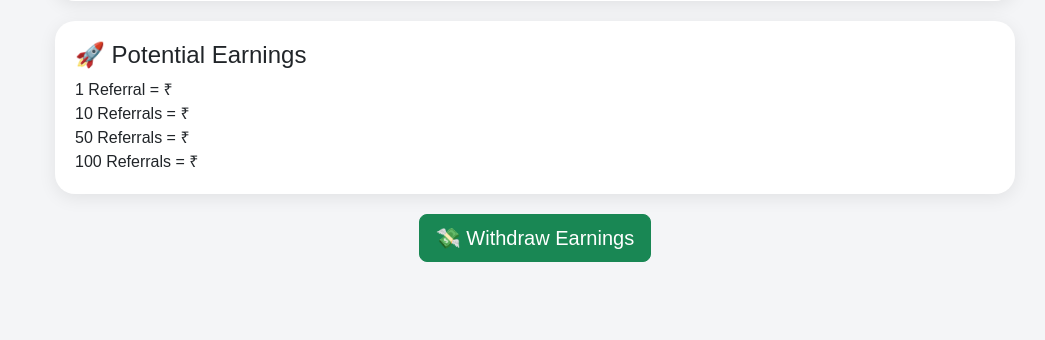
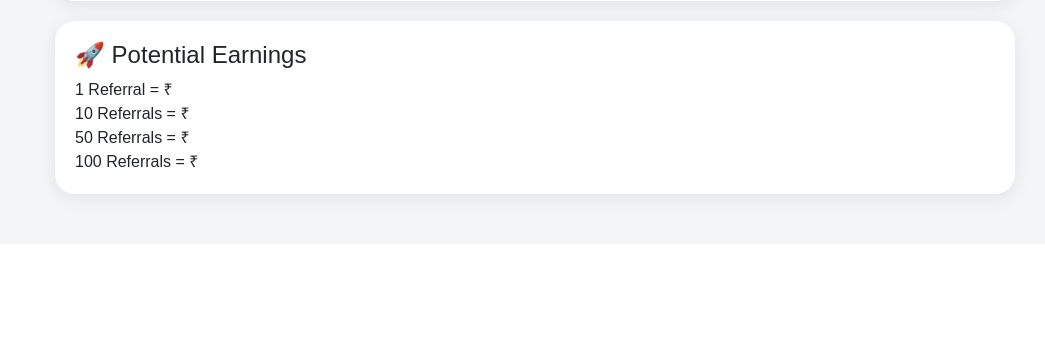
Before and after one commit to recrootearn/hr_exchange, a Python web app: template templates/candidate_referral.html in a window 1280 px wide. Shown: the part 1197-1537 px from the top of the page, without its empty margins (235-1280 px from the left). After the commit the page ends 1406 px from the top, so only its background shows below. Run offline with Jinja, Linux system fonts and the light colour scheme; the template is opened without the code that fills it, so the values that code supplies are empty.

Commit message:
Update candidate_referral.html

```diff
--- a/templates/candidate_referral.html
+++ b/templates/candidate_referral.html
@@ -344,16 +344,4 @@ Successful Referrals
 
 </div>
 
-<div class="text-center mb-5">
-
-<a
-href="/candidate-withdraw"
-class="btn btn-success btn-lg">
-
-💸 Withdraw Earnings
-
-</a>
-
-</div>
-
 {% endblock %}
```
